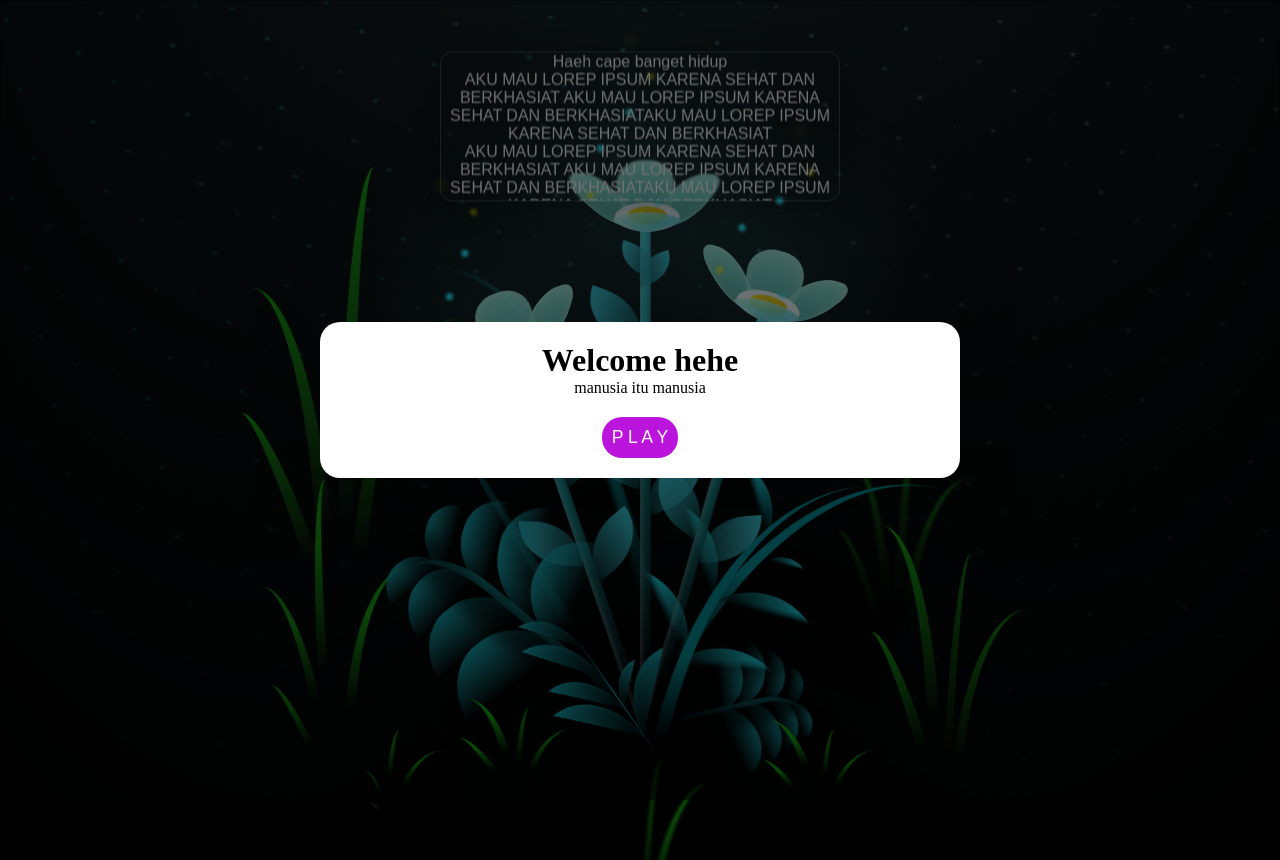
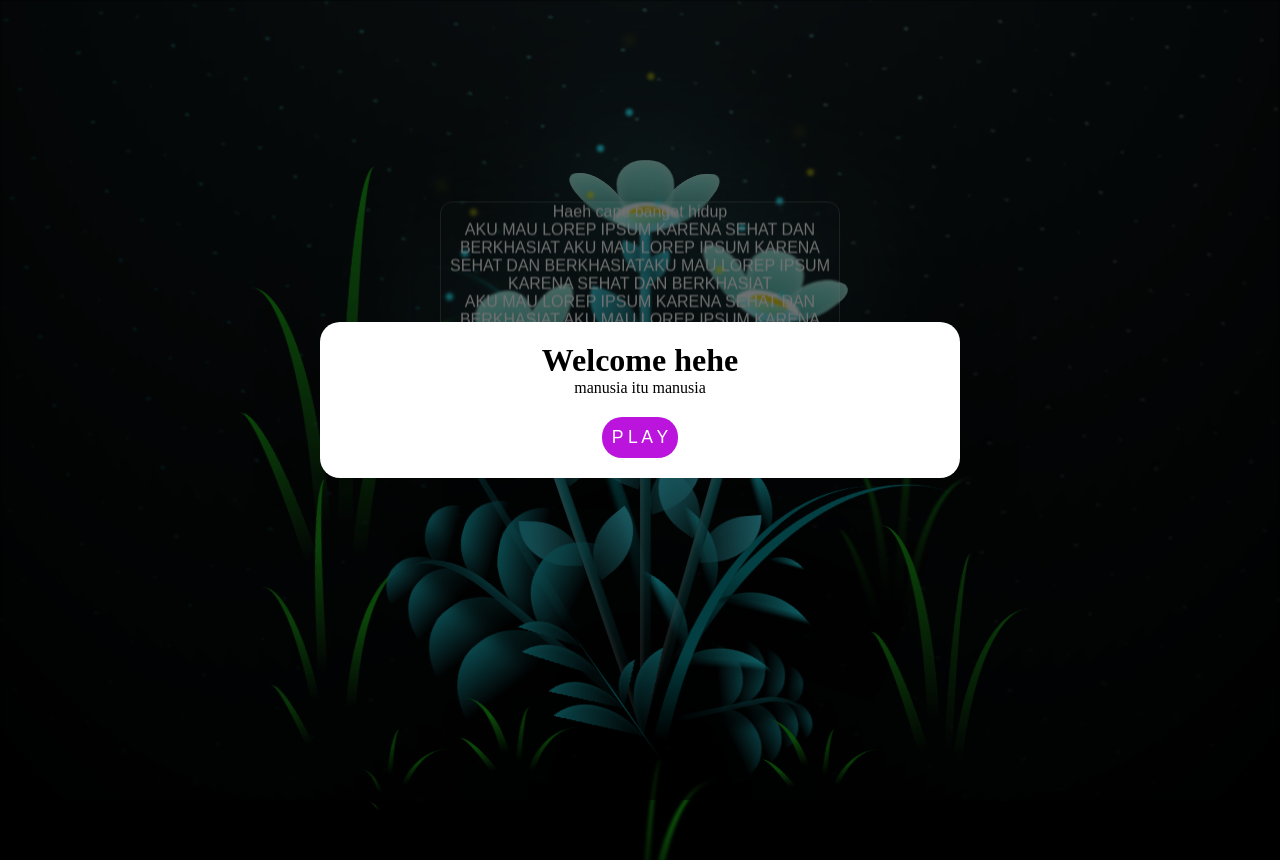
Before and after one commit to DarlProject/tess-bisa-nih, a plain HTML site: page index.html in a window 1280 px wide. Shown: the top 860 px of the page. Drawn offline with Linux system fonts and the light colour scheme.

Commit message:
style.css

```diff
--- a/style.css
+++ b/style.css
@@ -42,7 +42,7 @@
 	padding: 10px;
 }
 .blur-scroll-box {
-  transform: translateY(-399%);
+  transform: translateY(-299%);
   text-align: center;
   width: 90vw;
   max-width: 400px;
```
